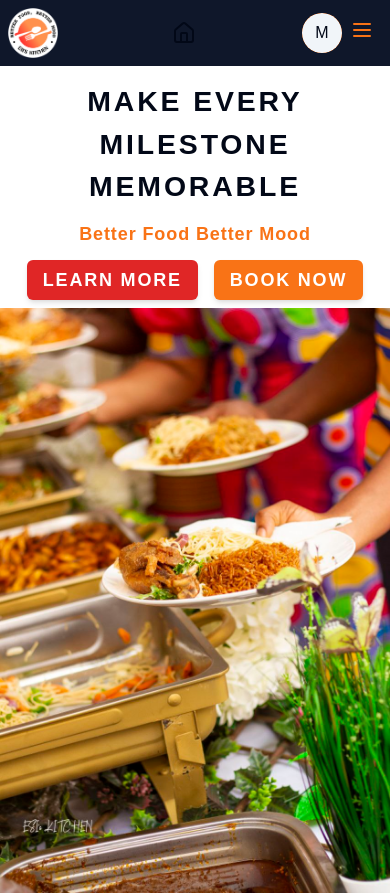
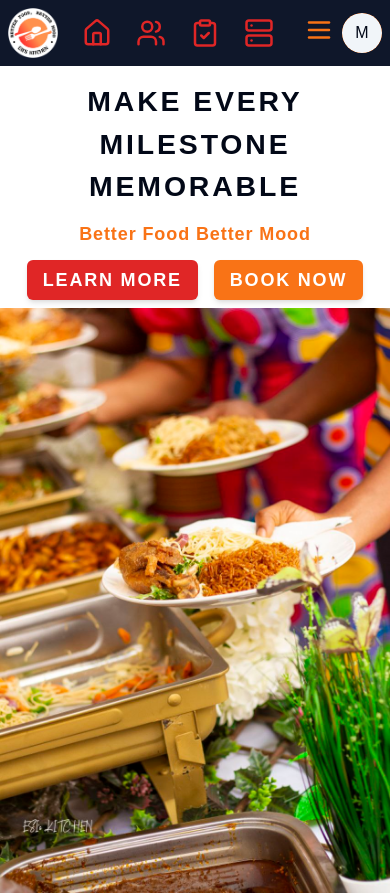
Before and after one commit to Weten-Ogen/Esi-s-Kitchen, a Next.js app: page / in a window 390 px wide. Shown: the top 895 px of the page. Built offline with nearby package versions, Linux system fonts and the light colour scheme; a web font is replaced by a local one.

Commit message:
first commit

```diff
--- a/components/custom/navdropdown.tsx
+++ b/components/custom/navdropdown.tsx
@@ -10,7 +10,9 @@ export default function DropDown({className}:dropdown) {
   return (
     <DropdownMenu >
       <DropdownMenuTrigger>
-            <Menu className='text-orange-500 font-bold text-2xl'/>
+            <Menu
+            size={30}
+            className='text-orange-500  font-bold '/>
       </DropdownMenuTrigger>
       <DropdownMenuContent  className="">
         <DropdownMenuLabel className='font-bold text-lg text-orange-500 tracking-wider whitespace-normal'>Esi's kitchen</DropdownMenuLabel>
--- a/components/general/navbar.tsx
+++ b/components/general/navbar.tsx
@@ -3,13 +3,13 @@ import DropDown from "../custom/navdropdown";
 import NavLinks from "../custom/navlinks";
 import Logo2 from '@/public/logo2.png'
 import AvaTar from "../custom/avaatar";
-import { Home } from "lucide-react";
+import { Clipboard, ClipboardCheck, Home,Server,ShoppingBag,ShoppingCart, Users } from "lucide-react";
 
 
 export default function NavBar() {
 
   return (
-    <nav className="flex justify-between items-center  fixed w-full top-0 z-20 bg-slate-900 md:px-6">
+    <nav className="flex md:justify-between gap-4 items-center  fixed w-full top-0 z-20 bg-slate-900 md:px-6">
         <header className= "p-2">
         <NavLinks className="cursor-pointer" reff={"/"}>
               <Image
@@ -21,14 +21,33 @@ export default function NavBar() {
               />
             </NavLinks>
         </header>
-        <div>
-          <Home/>
+        <div className="flex items-center gap-6 md:hidden text-secondcolor">
+        <NavLinks reff="/">
+          <Home
+          className=""
+          size={30}
+          />
+        </NavLinks>
+        <NavLinks reff="/about">
+          <Users
+          className=""
+          size={30}
+           />
+        </NavLinks>
+        <NavLinks reff="/bookings">
+          <ClipboardCheck
+          className=""
+          size={30}
+          />
 
+        </NavLinks>
+        <NavLinks reff="/admin">
+          <Server size={30}/>
+        </NavLinks>
         </div>
-        <div className="flex items-center  gap-2">
-        <AvaTar name="Marcus" className=""
-        />
-          <ul className="hidden md:flex items-center gap-3 text-orange-400 " >
+        <div className="flex items-center  ml-auto">
+
+          <ul className="hidden md:flex items-center gap-6 text-secondcolor " >
             <NavLinks
              name="home"
             reff="/" className="capitalize text-lg opacity-70 hover:opacity-90   ease-out duration-500  hover:-translate-y-0.5  tracking-wider "/>
@@ -38,16 +57,24 @@ export default function NavBar() {
             <NavLinks
              name="bookings"
             reff="/bookings"
-            className="capitalize text-lg opacity-70 hover:opacity-90   ease-out duration-500  hover:-translate-y-0.5  tracking-wider "/>
+            className="capitalize text-lg opacity-70 hover:opacity-90   ease-out duration-500  hover:
+            -translate-y-0.5  tracking-wider "/>
             <NavLinks
              name="admin"
-            reff="/admin" className="capitalize text-lg opacity-70 hover:opacity-90   ease-out duration-500  hover:-translate-y-0.5  tracking-wider "/>
+            reff="/admin" className="capitalize text-lg opacity-70 hover:opacity-90   ease-out duration-500  hover:-translate-y-0.5  t
+            racking-wider "/>
+
 
           </ul>
-          <ul className="md:hidden mr-4">
+          <ul className="md:hidden ">
               <DropDown />
           </ul>
+          <AvaTar
+          name="Marcus"
+          className="m-2"
+        />
         </div>
+
 
     </nav>
   )
```
